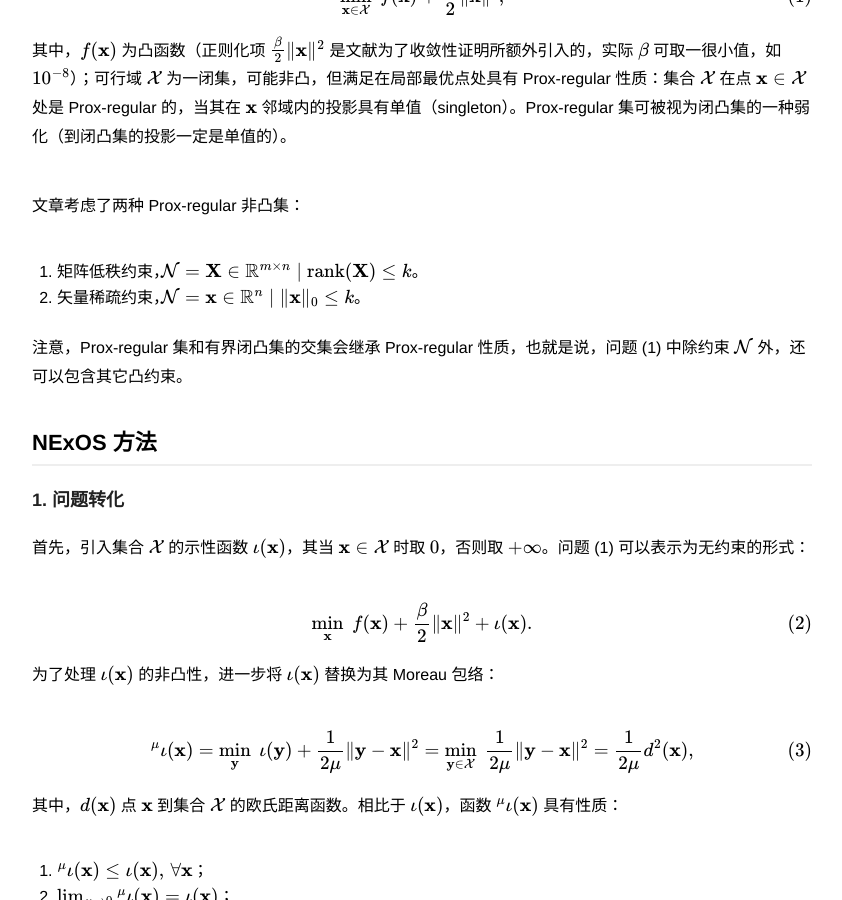
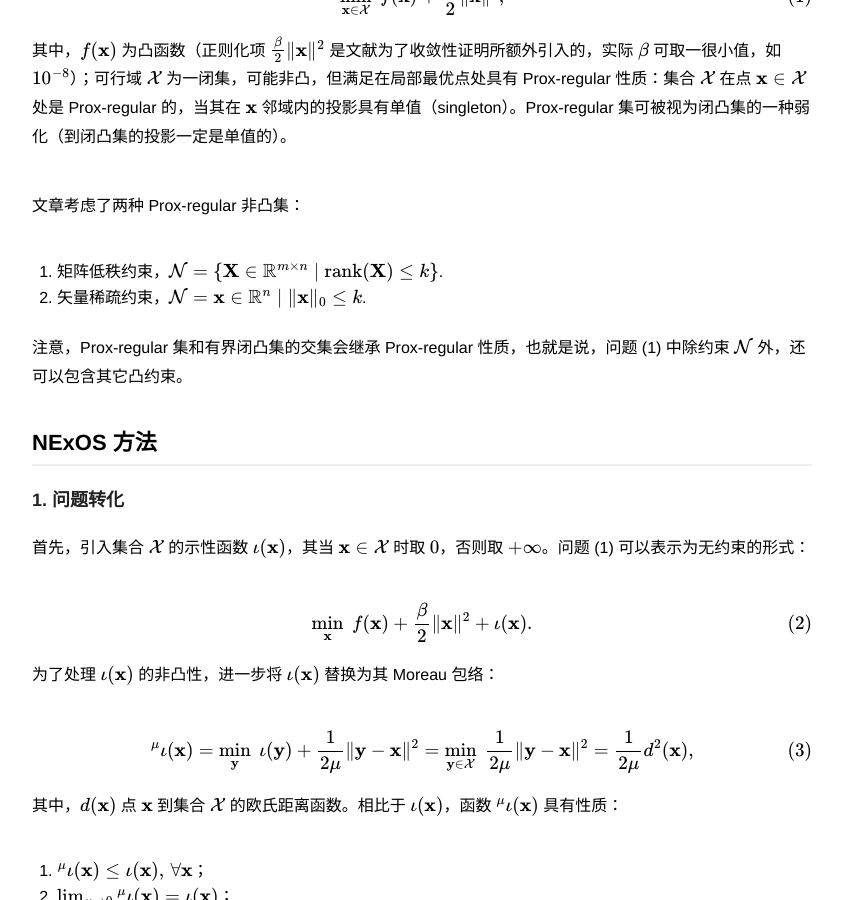
Before and after one commit to jhonhu1994/jhonhu1994.github.io, a Jekyll site: the page built from _posts/2022-01-12-NExOS.md, in a window 1280 px wide and 900 px high, scrolled down 480 px. Shown: the whole window, without its empty margins (218-1060 px from the left). Built offline with Jekyll 4.4.1, drawn with Linux system fonts in a browser that asks for light colours; formulas are drawn with MathJax 3.

Commit message:
Update 2022-01-12-NExOS.md

```diff
--- a/_posts/2022-01-12-NExOS.md
+++ b/_posts/2022-01-12-NExOS.md
@@ -17,8 +17,8 @@ $$\min_ {\mathbf{x}\in\mathcal{X}}\;f(\mathbf{x})+\frac{\beta}{2}\lVert\mathbf{x
 
 文章考虑了两种 Prox-regular 非凸集：
 
-1. 矩阵低秩约束，$\mathcal{N}=\{\mathbf{X}\in\mathbb{R}^{m\times n}\mid \mathrm{rank}(\mathbf{X})\leq k\}$。
-2. 矢量稀疏约束，$\mathcal{N}=\{\mathbf{x}\in\mathbb{R}^n\mid\lVert\mathbf{x}\rVert_ 0\leq k\}$。
+1. 矩阵低秩约束，$\mathcal{N}=\\{\mathbf{X}\in\mathbb{R}^{m\times n}\mid \mathrm{rank}(\mathbf{X})\leq k\\}$.
+2. 矢量稀疏约束，$\mathcal{N}=\{\mathbf{x}\in\mathbb{R}^n\mid\lVert\mathbf{x}\rVert_ 0\leq k\}$.
 
 注意，Prox-regular 集和有界闭凸集的交集会继承 Prox-regular 性质，也就是说，问题 (1) 中除约束 $\mathcal{N}$ 外，还可以包含其它凸约束。
 
```
